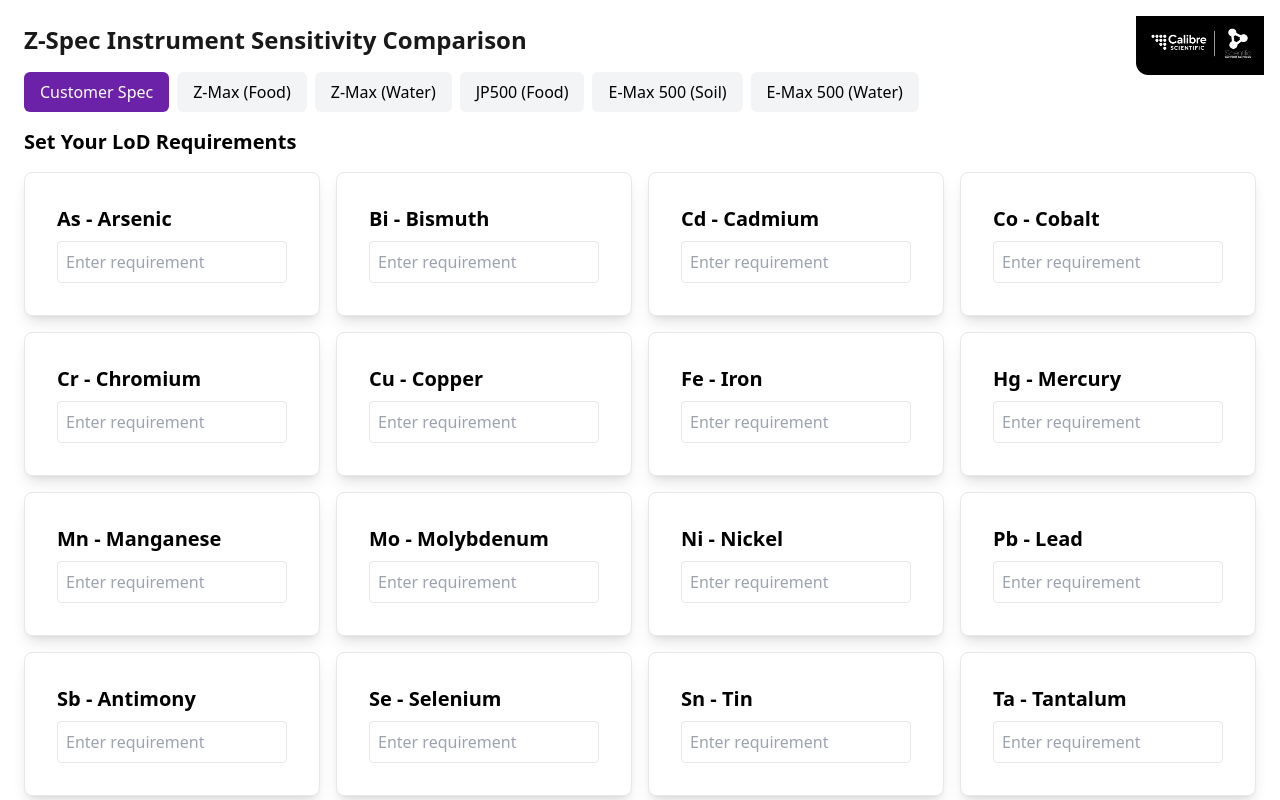
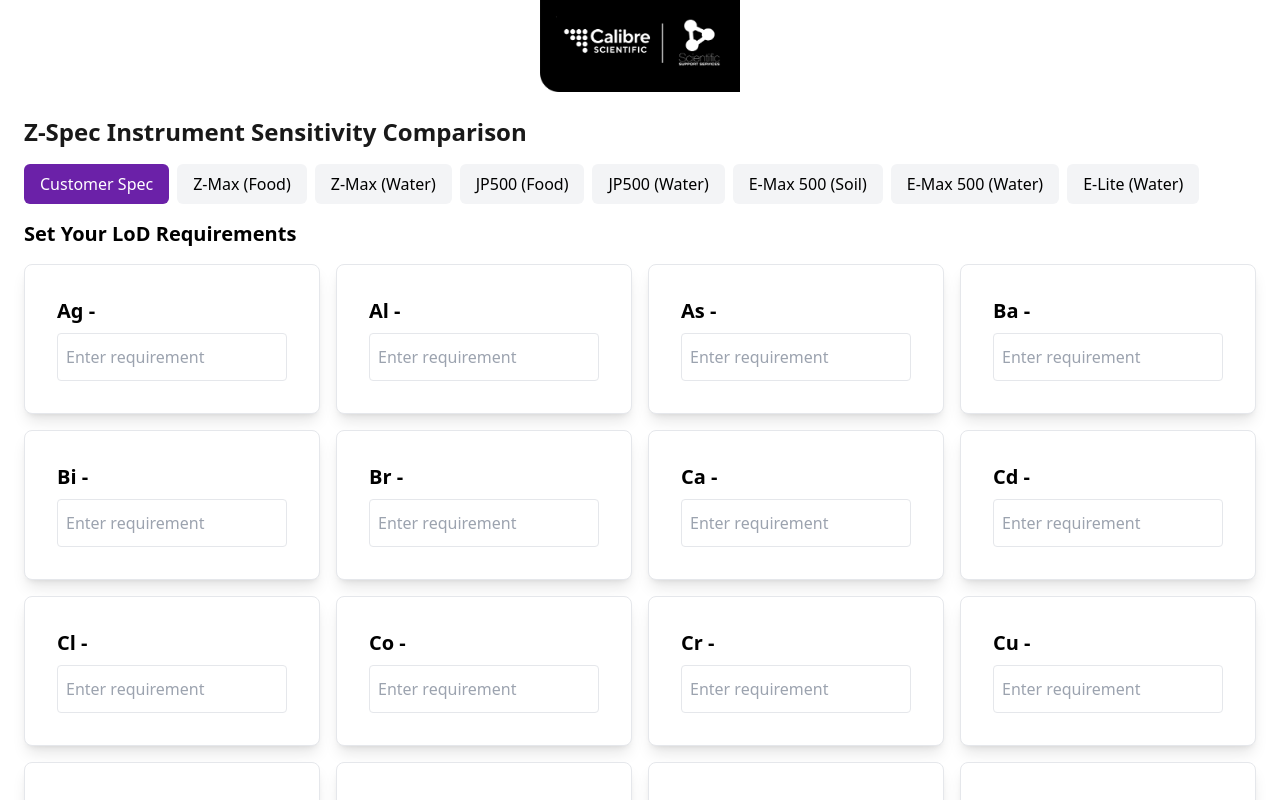
Before and after one commit to SSSNathan/XRF-Comparison-React, a React (Create React App) app: page / in a window 1280 px wide. Shown: the top 800 px of the page. Built offline with nearby package versions, Linux system fonts and the light colour scheme.

Commit message:
Update App.js
Updated to add the new data

```diff
--- a/src/App.js
+++ b/src/App.js
@@ -4,27 +4,42 @@
 
 // Sorted elements data
 const elementsData = [
-  { element: "As", name: "Arsenic", zMaxFood: 0.015, zMaxWater: 0.03, jp500Food: 0.015, eMax500Soil: 0.4, eMax500Water: 0.07 },
-  { element: "Bi", name: "Bismuth", zMaxFood: 0.015, zMaxWater: null, jp500Food: 0.015, eMax500Soil: 0.4, eMax500Water: 0.2 },
-  { element: "Cd", name: "Cadmium", zMaxFood: null, zMaxWater: null, jp500Food: null, eMax500Soil: 0.06, eMax500Water: 0.05 },
-  { element: "Co", name: "Cobalt", zMaxFood: 0.03, zMaxWater: 0.05, jp500Food: 0.03, eMax500Soil: 16, eMax500Water: 16 },
-  { element: "Cr", name: "Chromium", zMaxFood: 0.1, zMaxWater: 0.2, jp500Food: 0.1, eMax500Soil: 4, eMax500Water: 3 },
-  { element: "Cu", name: "Copper", zMaxFood: 0.025, zMaxWater: 0.1, jp500Food: 0.025, eMax500Soil: 1, eMax500Water: 0.5 },
-  { element: "Fe", name: "Iron", zMaxFood: null, zMaxWater: 0.1, jp500Food: null, eMax500Soil: null, eMax500Water: null },
-  { element: "Hg", name: "Mercury", zMaxFood: 0.02, zMaxWater: 0.03, jp500Food: 0.015, eMax500Soil: 0.5, eMax500Water: 0.1 },
-  { element: "Mn", name: "Manganese", zMaxFood: 0.1, zMaxWater: 0.2, jp500Food: 0.1, eMax500Soil: 3, eMax500Water: 2 },
-  { element: "Mo", name: "Molybdenum", zMaxFood: null, zMaxWater: null, jp500Food: null, eMax500Soil: null, eMax500Water: null },
-  { element: "Ni", name: "Nickel", zMaxFood: 0.03, zMaxWater: 0.05, jp500Food: 0.03, eMax500Soil: 1, eMax500Water: 2 },
-  { element: "Pb", name: "Lead", zMaxFood: 0.03, zMaxWater: 0.03, jp500Food: 0.03, eMax500Soil: 0.8, eMax500Water: 0.1 },
-  { element: "Se", name: "Selenium", zMaxFood: 0.009, zMaxWater: 0.01, jp500Food: 0.009, eMax500Soil: 0.3, eMax500Water: 0.2 },
-  { element: "Sn", name: "Tin", zMaxFood: null, zMaxWater: null, jp500Food: null, eMax500Soil: null, eMax500Water: null },
-  { element: "Tl", name: "Thallium", zMaxFood: 0.015, zMaxWater: 0.03, jp500Food: 0.015, eMax500Soil: 0.4, eMax500Water: 0.2 },
-  { element: "V", name: "Vanadium", zMaxFood: null, zMaxWater: null, jp500Food: null, eMax500Soil: null, eMax500Water: null },
-  { element: "W", name: "Tungsten", zMaxFood: null, zMaxWater: 0.1, jp500Food: null, eMax500Soil: null, eMax500Water: null },
-  { element: "Ta", name: "Tantalum", zMaxFood: null, zMaxWater: 0.1, jp500Food: null, eMax500Soil: null, eMax500Water: null },
-  { element: "Zn", name: "Zinc", zMaxFood: 0.025, zMaxWater: 0.05, jp500Food: 0.025, eMax500Soil: 0.7, eMax500Water: 0.5 },
-  { element: "Sb", name: "Antimony", zMaxFood: null, zMaxWater: null, jp500Food: null, eMax500Soil: 0.4, eMax500Water: 0.2 }
+  { element: "Na", eMaxSoil: null, eMaxWater: null, jp500Food: null, jp500Water: null, zMaxFood: null, zMaxWater: null, eLiteWater: 100 },
+  { element: "Mg", eMaxSoil: null, eMaxWater: null, jp500Food: null, jp500Water: null, zMaxFood: null, zMaxWater: null, eLiteWater: 40 },
+  { element: "Al", eMaxSoil: null, eMaxWater: null, jp500Food: null, jp500Water: null, zMaxFood: null, zMaxWater: null, eLiteWater: 20 },
+  { element: "Si", eMaxSoil: null, eMaxWater: null, jp500Food: null, jp500Water: null, zMaxFood: null, zMaxWater: null, eLiteWater: 5 },
+  { element: "P",  eMaxSoil: null, eMaxWater: null, jp500Food: null, jp500Water: 100, zMaxFood: null, zMaxWater: null, eLiteWater: 1.5 },
+  { element: "S",  eMaxSoil: null, eMaxWater: null, jp500Food: null, jp500Water: 50,  zMaxFood: null, zMaxWater: null, eLiteWater: 0.6 },
+  { element: "Cl", eMaxSoil: null, eMaxWater: 500, jp500Food: null, jp500Water: 30,  zMaxFood: null, zMaxWater: null, eLiteWater: 0.3 },
+  { element: "K",  eMaxSoil: null, eMaxWater: 300, jp500Food: null, jp500Water: 20,  zMaxFood: null, zMaxWater: null, eLiteWater: 0.1 },
+  { element: "Ca", eMaxSoil: null, eMaxWater: 200, jp500Food: null, jp500Water: 15,  zMaxFood: null, zMaxWater: null, eLiteWater: 0.05 },
+  { element: "Ti", eMaxSoil: null, eMaxWater: 20,  jp500Food: null, jp500Water: 1,   zMaxFood: null, zMaxWater: null, eLiteWater: null },
+  { element: "V",  eMaxSoil: null, eMaxWater: 8,   jp500Food: null, jp500Water: 0.5, zMaxFood: null, zMaxWater: null, eLiteWater: null },
+  { element: "Cr", eMaxSoil: 4,    eMaxWater: 4,   jp500Food: 0.1,  jp500Water: 0.3, zMaxFood: 0.1,  zMaxWater: 0.2,  eLiteWater: null },
+  { element: "Mn", eMaxSoil: 3,    eMaxWater: 3,   jp500Food: 0.1,  jp500Water: 0.2, zMaxFood: 0.1,  zMaxWater: 0.2,  eLiteWater: null },
+  { element: "Fe", eMaxSoil: null, eMaxWater: 2,   jp500Food: null, jp500Water: 0.1, zMaxFood: null, zMaxWater: 0.1,  eLiteWater: null },
+  { element: "Co", eMaxSoil: 16,   eMaxWater: 0.5, jp500Food: 0.03, jp500Water: 0.07,zMaxFood: 0.03, zMaxWater: 0.05, eLiteWater: null },
+  { element: "Ni", eMaxSoil: 1,    eMaxWater: 1,   jp500Food: 0.03, jp500Water: 0.05,zMaxFood: 0.03, zMaxWater: 0.05, eLiteWater: null },
+  { element: "Cu", eMaxSoil: 1,    eMaxWater: 1,   jp500Food: 0.025,jp500Water: 0.05,zMaxFood: 0.025,zMaxWater: 0.1,  eLiteWater: null },
+  { element: "Zn", eMaxSoil: 0.7,  eMaxWater: 0.3, jp500Food: 0.025,jp500Water: 0.04,zMaxFood: 0.025,zMaxWater: 0.05, eLiteWater: null },
+  { element: "Ge", eMaxSoil: null, eMaxWater: 0.3, jp500Food: null, jp500Water: 0.04,zMaxFood: null, zMaxWater: null, eLiteWater: null },
+  { element: "As", eMaxSoil: 0.4,  eMaxWater: 0.15,jp500Food: 0.015,jp500Water: 0.03,zMaxFood: 0.015,zMaxWater: 0.03, eLiteWater: null },
+  { element: "Se", eMaxSoil: 0.3,  eMaxWater: 0.3, jp500Food: 0.009,jp500Water: 0.015,zMaxFood: 0.009,zMaxWater: 0.01, eLiteWater: null },
+  { element: "Br", eMaxSoil: null, eMaxWater: 0.05,jp500Food: null, jp500Water: 0.015,zMaxFood: null, zMaxWater: null, eLiteWater: null },
+  { element: "Mo", eMaxSoil: null, eMaxWater: 0.04,jp500Food: null, jp500Water: null, zMaxFood: null, zMaxWater: null, eLiteWater: null },
+  { element: "Pd", eMaxSoil: null, eMaxWater: 0.03,jp500Food: null, jp500Water: null, zMaxFood: null, zMaxWater: null, eLiteWater: null },
+  { element: "Ag", eMaxSoil: null, eMaxWater: 0.06,jp500Food: null, jp500Water: null, zMaxFood: null, zMaxWater: null, eLiteWater: null },
+  { element: "Cd", eMaxSoil: 0.06, eMaxWater: 0.04,jp500Food: null, jp500Water: null, zMaxFood: null, zMaxWater: null, eLiteWater: null },
+  { element: "Sn", eMaxSoil: null, eMaxWater: 0.08,jp500Food: null, jp500Water: null, zMaxFood: null, zMaxWater: null, eLiteWater: null },
+  { element: "Sb", eMaxSoil: 0.4,  eMaxWater: 0.2, jp500Food: null, jp500Water: null, zMaxFood: null, zMaxWater: null, eLiteWater: null },
+  { element: "Ba", eMaxSoil: null, eMaxWater: 5,   jp500Food: null, jp500Water: 5,   zMaxFood: null, zMaxWater: null, eLiteWater: null },
+  { element: "W",  eMaxSoil: null, eMaxWater: 0.2, jp500Food: null, jp500Water: 0.1, zMaxFood: null, zMaxWater: 0.1,  eLiteWater: null },
+  { element: "Hg", eMaxSoil: 0.5,  eMaxWater: 0.2, jp500Food: 0.015,jp500Water: 0.04,zMaxFood: 0.02, zMaxWater: 0.03, eLiteWater: null },
+  { element: "Tl", eMaxSoil: 0.4,  eMaxWater: 0.2, jp500Food: 0.015,jp500Water: 0.04,zMaxFood: 0.015,zMaxWater: 0.03, eLiteWater: null },
+  { element: "Pb", eMaxSoil: 0.8,  eMaxWater: 0.15,jp500Food: 0.03, jp500Water: 0.04,zMaxFood: 0.03, zMaxWater: 0.03, eLiteWater: null },
+  { element: "Bi", eMaxSoil: 0.4,  eMaxWater: 0.2, jp500Food: 0.015,jp500Water: 0.04,zMaxFood: 0.015,zMaxWater: null, eLiteWater: null }
 ].sort((a, b) => a.element.localeCompare(b.element));
+
 
 // Function to determine heatmap color based on value and requirement
 const getDynamicHeatmapColour = (value, requirement) => {
@@ -66,8 +81,10 @@
     { key: "zMaxFood", label: "Z-Max (Food)" },
     { key: "zMaxWater", label: "Z-Max (Water)" },
     { key: "jp500Food", label: "JP500 (Food)" },
+    { key: "jp500Water", label: "JP500 (Water)" },
     { key: "eMax500Soil", label: "E-Max 500 (Soil)" },
-    { key: "eMax500Water", label: "E-Max 500 (Water)" }
+    { key: "eMax500Water", label: "E-Max 500 (Water)" },
+    { key: "eLiteWater", label: "E-Lite (Water)" }
   ];
 
   // Function to render content based on active tab
@@ -94,7 +111,7 @@
                       step="0.001"
                       value={currentRequirement}
                       onChange={(e) => updateRequirement(element.element, e.target.value)}
-                      className="border p-2 rounded w-full"
+                      className="border p-2 rounded w-full h-12"
                       placeholder="Enter requirement"
                     />
                   </CardContent>
@@ -147,14 +164,14 @@
         src={`${process.env.PUBLIC_URL}/topRightImage.png`}
         alt="Top Right"
         style={{
-          width: "clamp(50px, 10vw, 150px)", // Smaller range for mobile
-          height: "auto",
-          top: "1rem",
-          right: "1rem",
-          margin: 0,
-          padding: 0,
+          width: "clamp(100px, 20vw, 200px)", // Responsive width
+          height: "auto", // Maintain aspect ratio
+          margin: "0 auto", // Center horizontally
+          display: "block", // Ensure it's treated as a block element
+          position: "relative", // Ensure proper stacking context
+          zIndex: 50, // Higher than other elements
         }}
-        className="absolute object-contain z-10"
+        className="mt-4"
       />
 
       {/* Main Content */}
```
